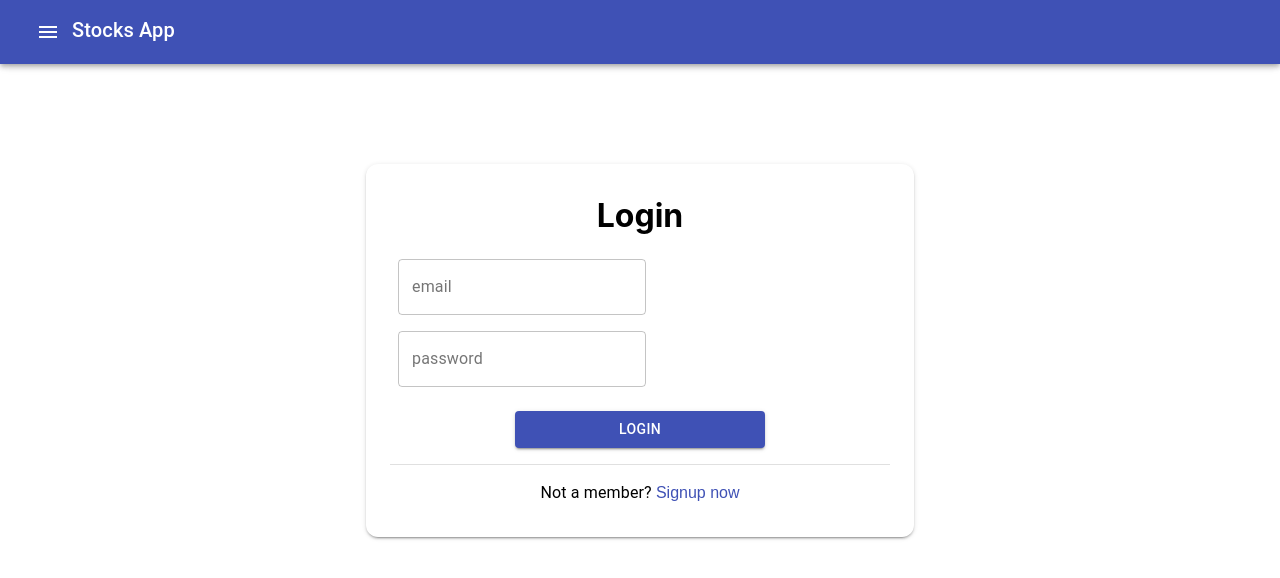
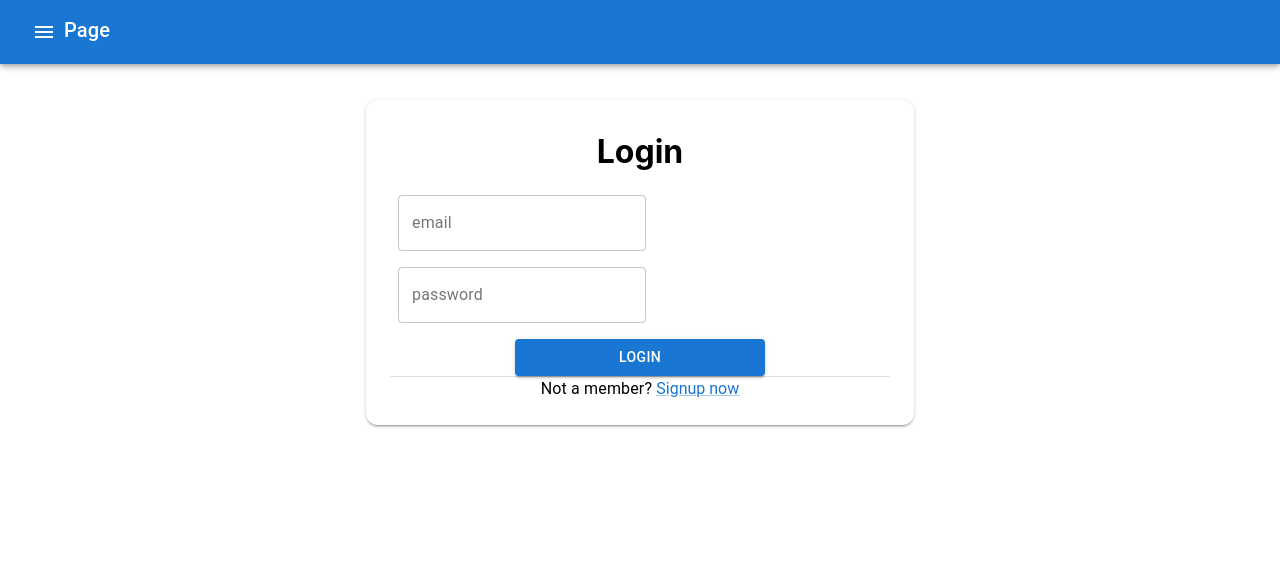
Before and after one commit to MatanNoach/StocksApp, a React (Create React App) app: page / in a window 1280 px wide. Shown: the top 578 px of the page. Built offline with nearby package versions, Linux system fonts and the light colour scheme.

Commit message:
topbar with mui 5

```diff
--- a/src/components/Pages/Login.js
+++ b/src/components/Pages/Login.js
@@ -1,5 +1,5 @@
 import React, { Component } from "react";
-import { Button, Divider, Typography, Link } from "@material-ui/core";
+import { Button, Divider, Typography, Link } from "@mui/material";
 import Field from "../Common/Field";
 import * as Yup from "yup";
 import { withFormik } from "formik";
@@ -38,7 +38,7 @@ class Login extends Component {
             width: "100%",
             flexDirection: "column",
             alignItems: "flex-start",
-            "& >*": { m: 1 },
+            "& > *": { m: 1 },
           }}
         >
           {fields.map((f, i) => {
--- a/src/components/Topbar.js
+++ b/src/components/Topbar.js
@@ -1,49 +1,71 @@
 import { Component } from "react";
-import { AppBar, IconButton, Typography, Grid } from "@material-ui/core";
-import ToolBar from "@material-ui/core/ToolBar";
-import MenuIcon from "@material-ui/icons/Menu";
+// import { AppBar, IconButton, Typography, Grid } from "@material-ui/core";
+// import ToolBar from "@material-ui/core/ToolBar";
+// import MenuIcon from "@material-ui/icons/Menu";
+// import LogoutButton from "./LogoutButton";
 import LogoutButton from "./LogoutButton";
 import { connect } from "react-redux";
+import MuiAppBar from "@mui/material/AppBar";
+import { styled } from "@mui/system";
+import { createTheme, IconButton, Toolbar, Typography } from "@mui/material";
+import { ThemeProvider } from "@mui/system";
+import MenuIcon from "@mui/icons-material/Menu";
+const theme = createTheme();
+// crate AppBar component based on MuiAppBar
+// get theme (always exists), open and drawerWidth properties passed in <AppBar>
+const AppBar = styled(MuiAppBar)(({ theme, open, drawerWidth }) => {
+  // returns a new objecj:
+  return open
+    ? {
+      // if open - set width and margin left propeties for the AppBar
+        width: `calc(100% - ${drawerWidth}px)`,
+        marginLeft: `${drawerWidth}px`,
+        // allow transition that changes the margin and width properties
+        transition: theme.transitions.create(["margin", "width"], {
+          // set enter transition values
+          easing: theme.transitions.easing.easeOut,
+          duration: theme.transitions.duration.enteringScreen,
+        }),
+      }
+    : {
+      // if not open - only do transition while keeping the original width and height values
+        transition: theme.transitions.create(["margin", "width"], {
+          easing: theme.transitions.easing.sharp,
+          duration: theme.transitions.duration.leavingScreen,
+        }),
+      };
+});
 
 class Topbar extends Component {
   render() {
     return (
+      <ThemeProvider theme={theme}>
         <AppBar
-        className={
-          this.props.open
-            ? this.props.styleClasses.appBarShift
-            : this.props.styleClasses.appBar
-        }
+          position="fixed"
+          open={this.props.open}
+          drawerWidth={this.props.drawerWidth}
         >
-        <ToolBar className={this.props.styleClasses.toolbar}>
-          <Grid
-            justify="space-between"
-            container
-            spacing={24}
+          <Toolbar>
+            <Typography component="h1" variant="h6" color="inherit" noWrap>
+              <IconButton
+                onClick={this.props.handleDrawer}
+                color="inherit"
+                sx={{ ...(this.props.open && { display: "none" }) }}
               >
-            <Grid item>
-              <Typography component="h1" variant="h6" color="inherit" noWrap>
-                <IconButton onClick={this.props.handleDrawer} color="inherit">
                 <MenuIcon />
               </IconButton>
-                Stocks App
+              Page
             </Typography>
-            </Grid>
-            {this.props.auth.token?
-            <Grid item>
-              <LogoutButton />
-            </Grid>:
-            null
-          }
-          </Grid>
-        </ToolBar>
+            {this.props.auth.token ? <LogoutButton /> : null}
+          </Toolbar>
         </AppBar>
+      </ThemeProvider>
     );
   }
 }
-const mapStateToProps=(state)=>{
-  return{
-    auth:state.auth
-  }
-}
+const mapStateToProps = (state) => {
+  return {
+    auth: state.auth,
+  };
+};
 export default connect(mapStateToProps)(Topbar);
--- a/src/components/Wrapper.js
+++ b/src/components/Wrapper.js
@@ -68,12 +68,8 @@ class AdminWrapper extends Component {
       <div id="Wrapper">
         <Topbar
           open={this.state.open}
-          styleClasses={{
-            appBarShift: classes.appBarShift,
-            appBar: classes.appBar,
-            toolbar: classes.toolbar,
-          }}
           handleDrawer={this.handleDrawerOpen}
+          drawerWidth={drawerWidth}
         />
         <Sidebar
           open={this.state.open}
```
Also changed, not shown: src/App.js (+3 -4 lines). Lines whose indentation alone changed are shown as unchanged.
